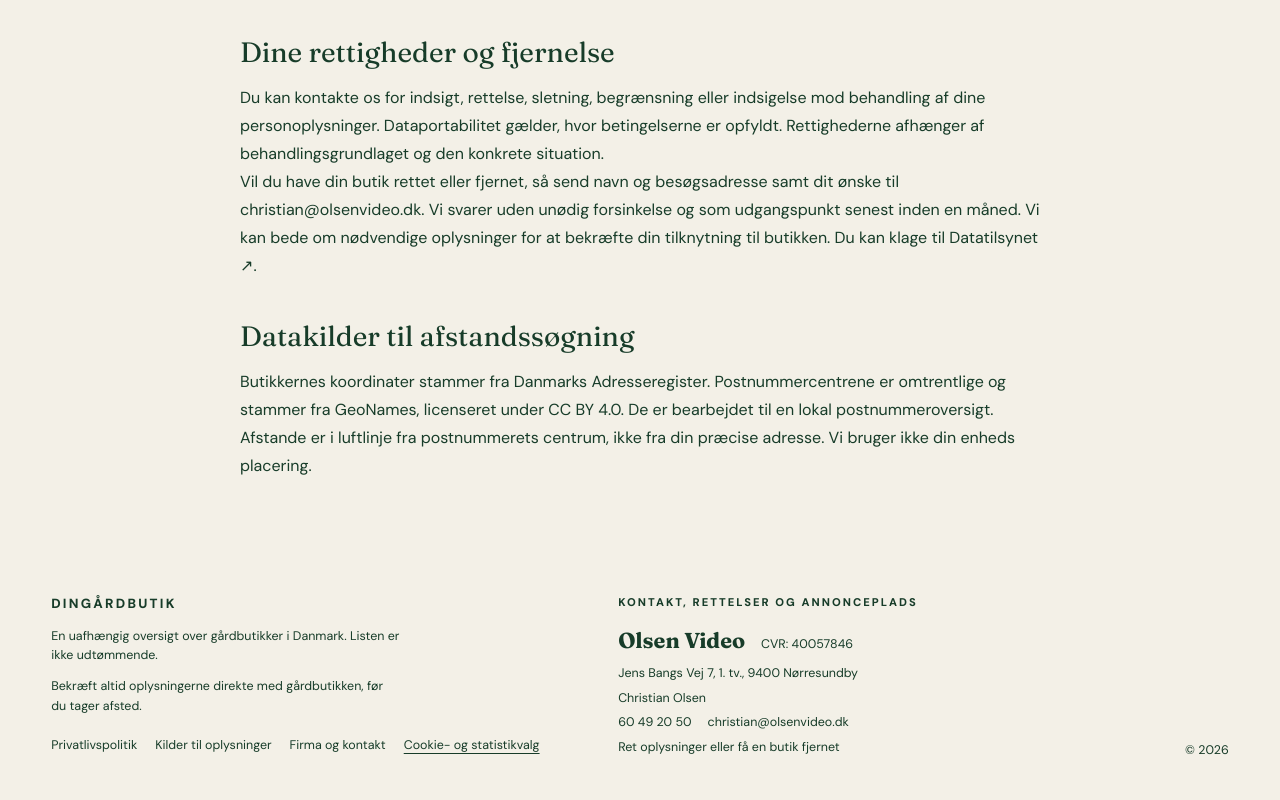
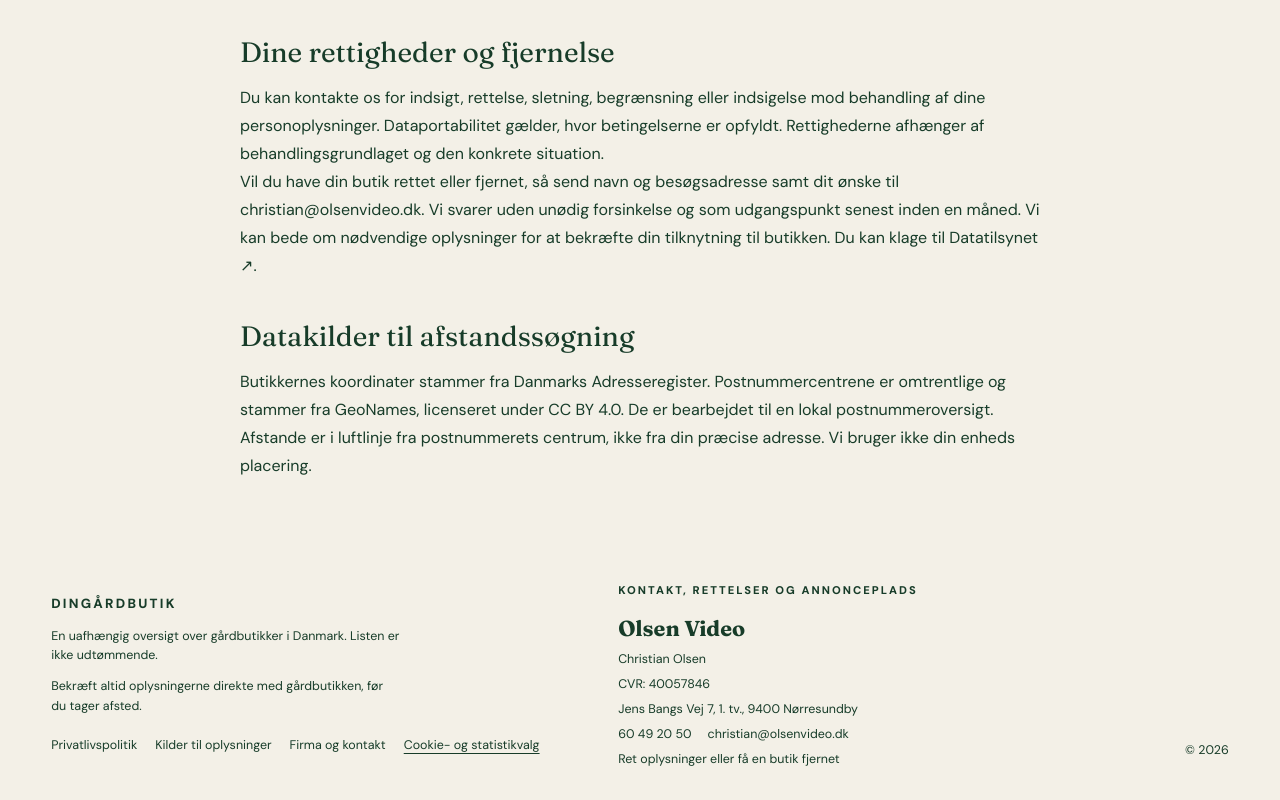
Before and after one commit to ChristianOlsen1997/dingaardbutik, a Next.js app: page /privatliv in a window 1280 px wide. Shown: the part 2030-2830 px from the top of the page. Built offline with nearby package versions, Linux system fonts and the light colour scheme.

Commit message:
Place footer contact details below company heading

```diff
--- a/src/components/SiteFooter.tsx
+++ b/src/components/SiteFooter.tsx
@@ -6,9 +6,10 @@ export function SiteFooter() {
     <div><span className="wordmark">dingårdbutik</span><p>En uafhængig oversigt over gårdbutikker i Danmark. Listen er ikke udtømmende.</p><p>Bekræft altid oplysningerne direkte med gårdbutikken, før du tager afsted.</p><nav className="legal-links" aria-label="Privatliv og oplysninger"><Link href="/privatliv">Privatlivspolitik</Link><Link href="/privatliv#butiksoplysninger">Kilder til oplysninger</Link><Link href="/kontakt">Firma og kontakt</Link><StatisticsSettingsButton /></nav></div>
     <div id="annoncering" className="advertising-contact">
       <p className="eyebrow">Kontakt, rettelser og annonceplads</p>
-      <div className="contact-row"><strong>Olsen Video</strong><span>CVR: 40057846</span></div>
+      <strong>Olsen Video</strong>
+      <span>Christian Olsen</span>
+      <span>CVR: 40057846</span>
       <address>Jens Bangs Vej 7, 1. tv., <span className="contact-city">9400 Nørresundby</span></address>
-      <span>Christian Olsen</span>
       <div className="contact-row"><a href="tel:+4560492050">60 49 20 50</a><a href="mailto:christian@olsenvideo.dk">christian@olsenvideo.dk</a></div>
       <Link href="/kontakt#rettelser">Ret oplysninger eller få en butik fjernet</Link>
     </div>
```
